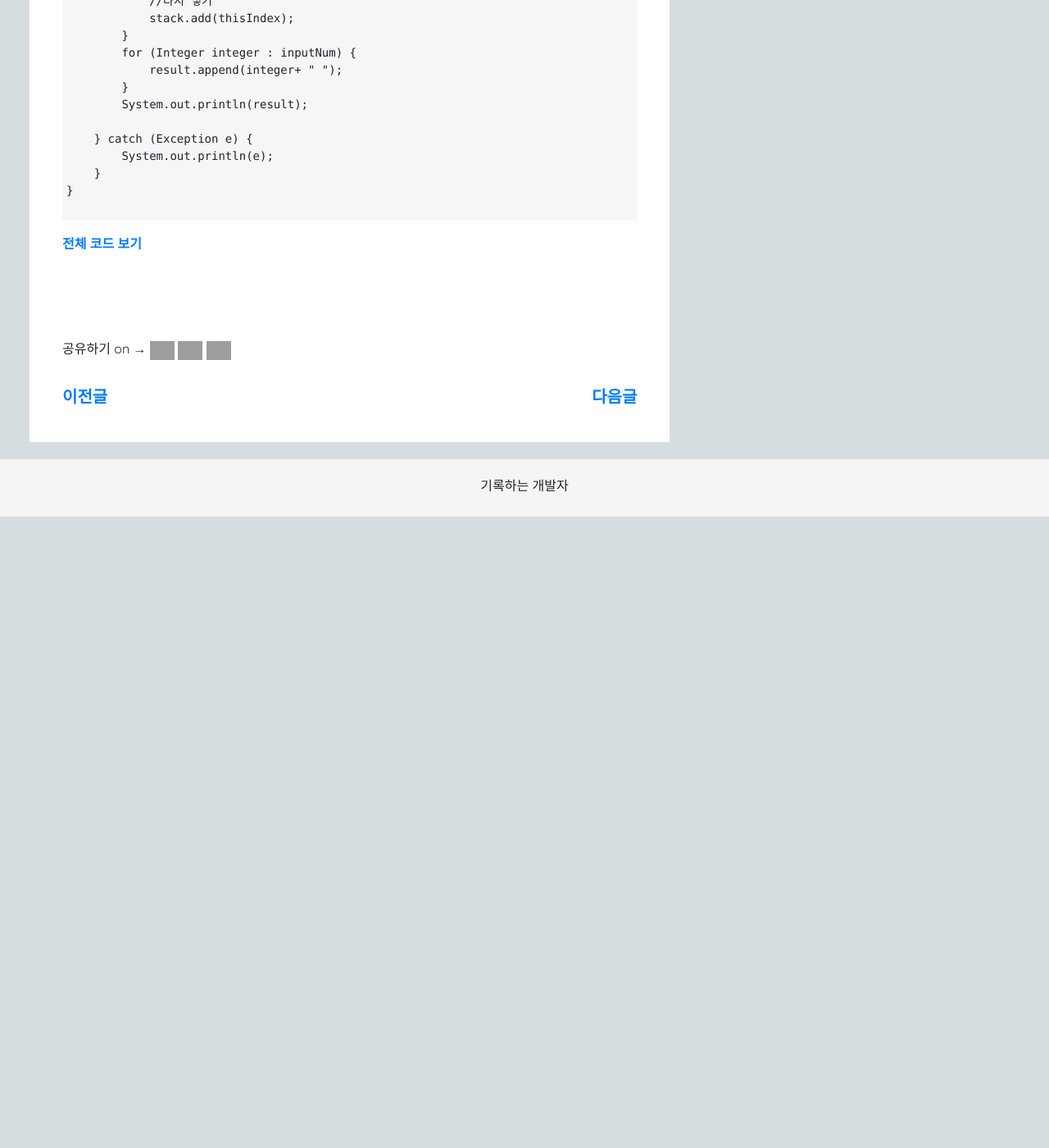
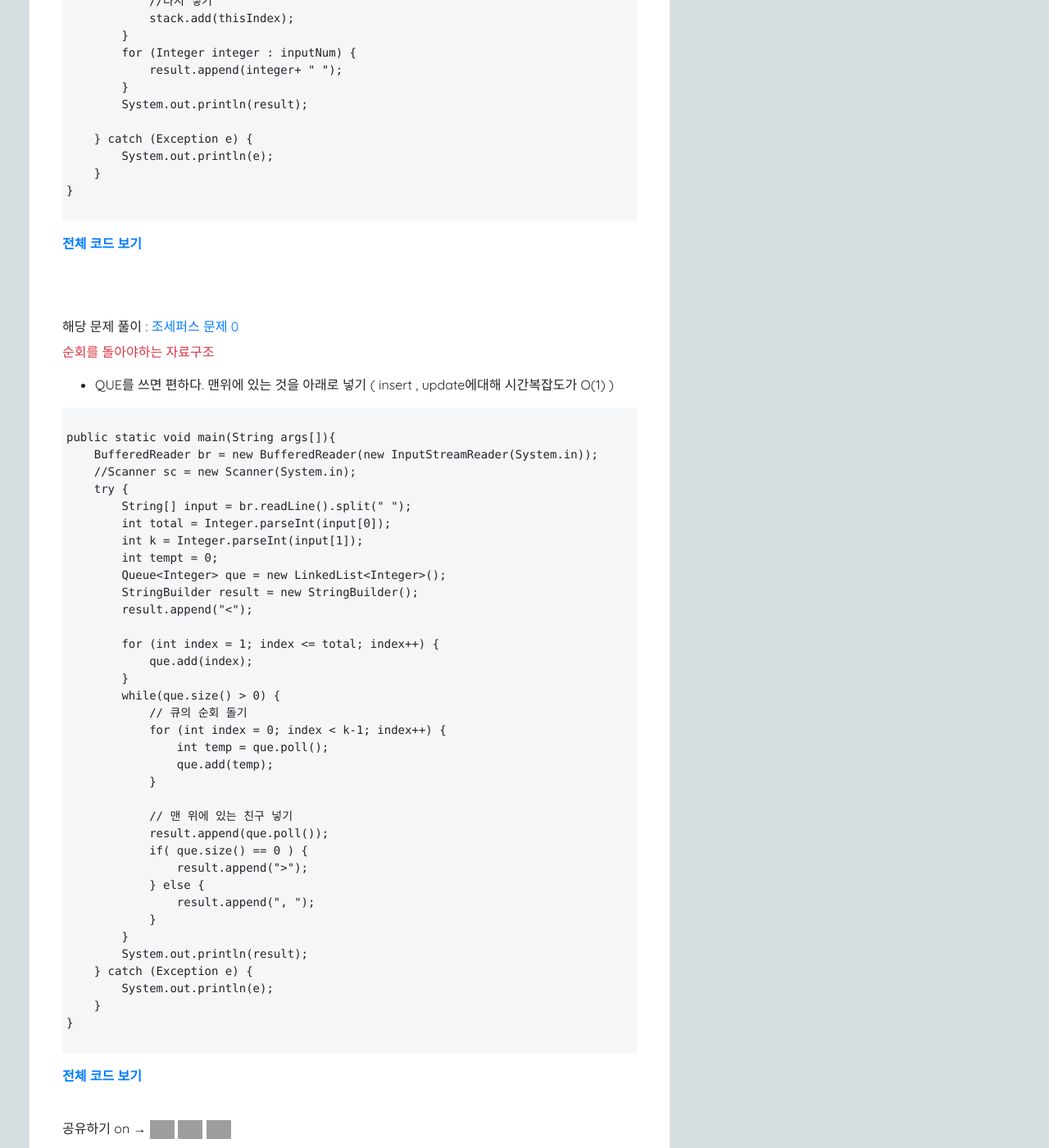
Before and after one commit to 7271kim/7271kim.github.com, a Jekyll site: the page built from _posts/algorithm/2019-08-15-algorithm-5.md, in a window 1280 px wide and 1400 px high, scrolled down 5973 px. Shown: the whole window at 82% size. Built offline with Jekyll 4.4.1, drawn with Linux system fonts in a browser that asks for light colours; nearby versions of some CDN libraries; a script that is not in the unit is left out; comment, search, counter and statistics services are not loaded; before the commit the page ends 6603 px from its top, so only the background shows below that; grey boxes are pictures that could not be loaded.

Commit message:
[2019.08.26]  - QUE자료구조

```diff
--- a/_posts/algorithm/2019-08-15-algorithm-5.md
+++ b/_posts/algorithm/2019-08-15-algorithm-5.md
@@ -274,3 +274,47 @@ public static void main(String args[]){
 <p class="bold-text"><a href="https://github.com/7271kim/Single_JAVA_Project/blob/master/src/algorithm/dataStructure/OBig17298.java" target="_blank">전체 코드 보기</a></p>
 <br/>
 <br/>
+
+###### 해당 문제 풀이 : <a href="https://www.acmicpc.net/problem/11866" target="_blank"> 조세퍼스 문제 0 </a>
+<p class="text-danger">순회를 돌아야하는 자료구조</p>
+ - QUE를 쓰면 편하다. 맨위에 있는 것을 아래로 넣기 ( insert , update에대해 시간복잡도가 O(1) )
+<pre>
+    {% raw %}
+public static void main(String args[]){
+    BufferedReader br = new BufferedReader(new InputStreamReader(System.in));
+    //Scanner sc = new Scanner(System.in);
+    try {
+        String[] input = br.readLine().split(" ");
+        int total = Integer.parseInt(input[0]);
+        int k = Integer.parseInt(input[1]);
+        int tempt = 0;
+        Queue&lt;Integer> que = new LinkedList&lt;Integer>();
+        StringBuilder result = new StringBuilder();
+        result.append("&lt;");
+
+        for (int index = 1; index &lt;= total; index++) {
+            que.add(index);
+        }
+        while(que.size() > 0) {
+            // 큐의 순회 돌기
+            for (int index = 0; index &lt; k-1; index++) {
+                int temp = que.poll();
+                que.add(temp);
+            }
+
+            // 맨 위에 있는 친구 넣기
+            result.append(que.poll());
+            if( que.size() == 0 ) {
+                result.append(">");
+            } else {
+                result.append(", ");
+            }
+        }
+        System.out.println(result);
+    } catch (Exception e) {
+        System.out.println(e);
+    }
+}
+    {% endraw %}
+</pre>
+ <p class="bold-text"><a href="https://github.com/7271kim/Single_JAVA_Project/blob/master/src/ok/beak/Beak11866Que.java" target="_blank">전체 코드 보기</a></p>
```
